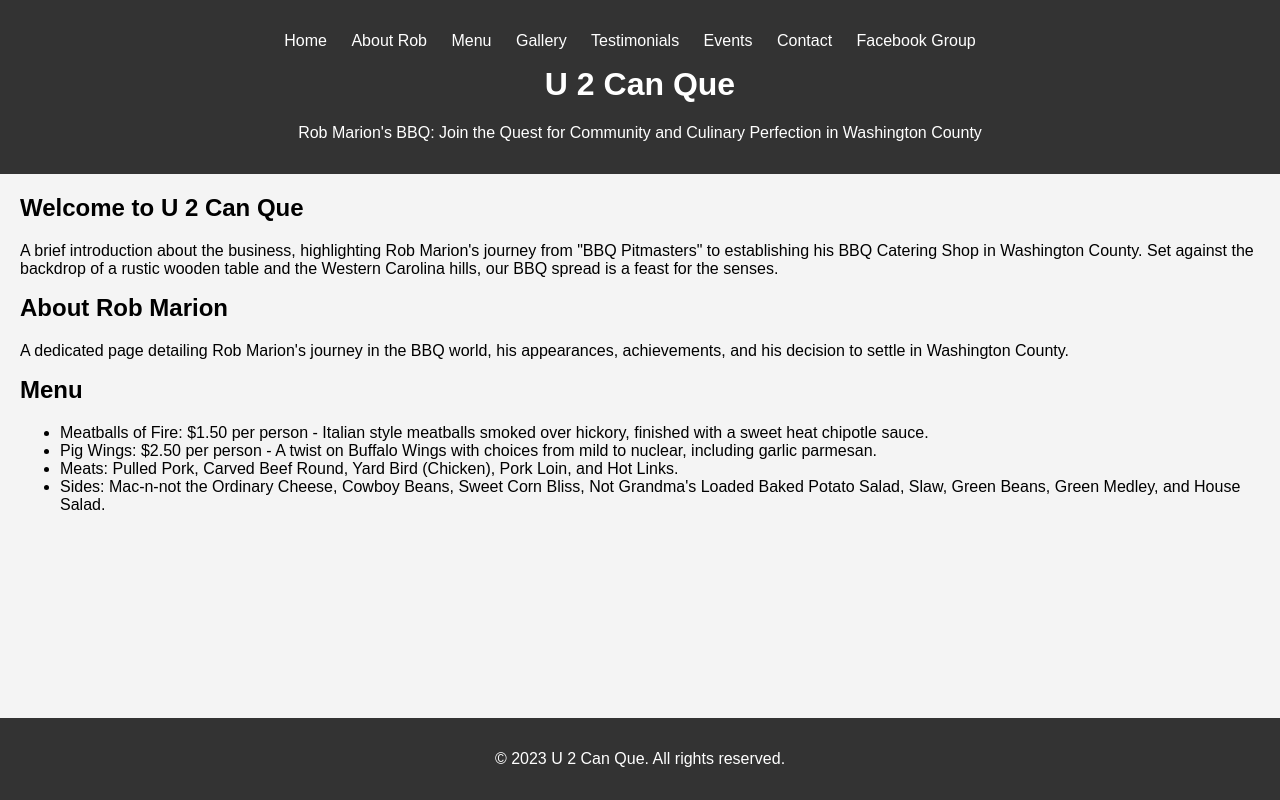
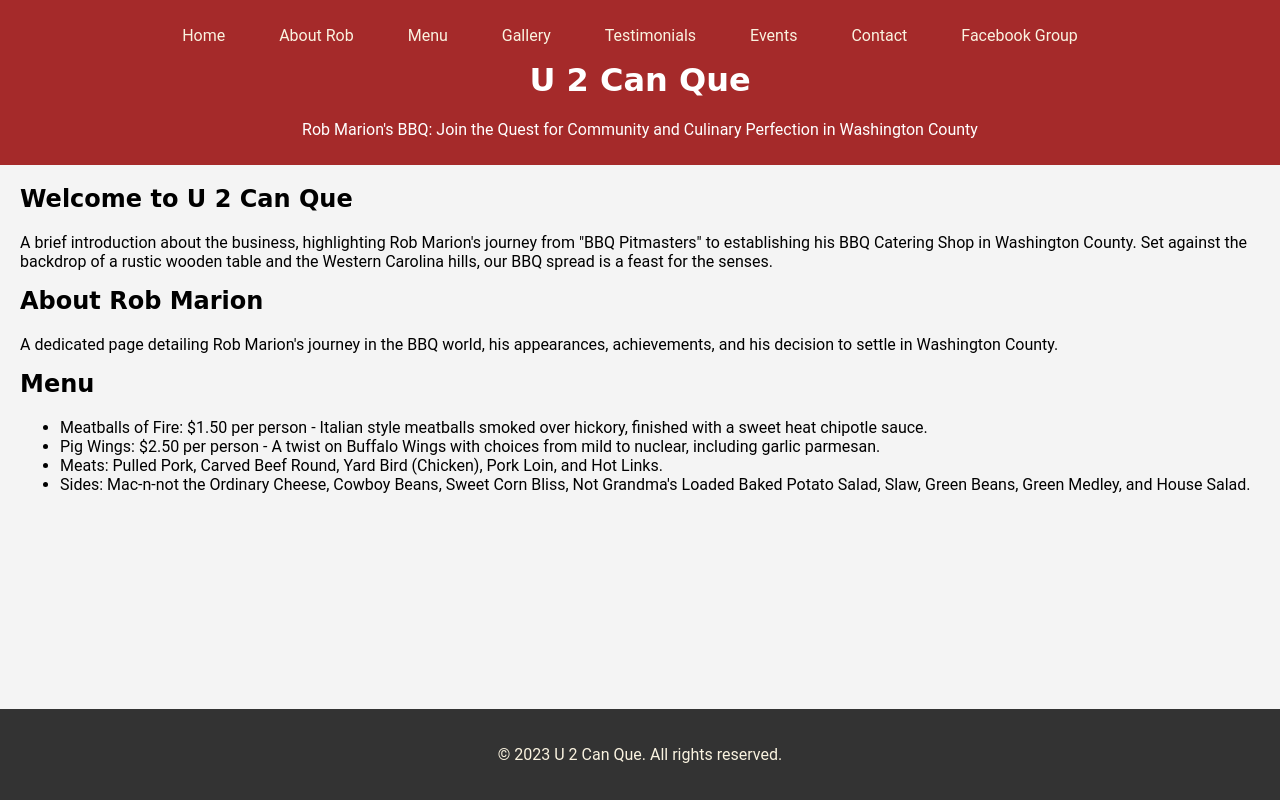
Before and after one commit to Jkeith3725/Jkeith3725.github.io, a plain HTML site: page index.html in a window 1280 px wide. Drawn offline with Linux system fonts and the light colour scheme.

Commit message:
updated page

```diff
--- a/Styles.css
+++ b/Styles.css
@@ -50,3 +50,41 @@ footer {
     bottom: 0;
     width: 100%;
 }
+@import url('https://fonts.googleapis.com/css2?family=Patrick+Hand&family=Roboto:wght@400;700&display=swap');
+body {
+    font-family: 'Roboto', sans-serif;
+}
+h1, h2, h3 {
+    font-family: 'Patrick Hand', cursive;
+}
+header {
+    background-color: #A52A2A;
+    padding: 10px 0;
+    position: sticky;
+    top: 0;
+    z-index: 1000;
+}
+nav a {
+    color: #FAF3E0;
+    margin: 0 15px;
+    text-decoration: none;
+}
+.btn {
+    background-color: #8B4513;
+    color: #FAF3E0;
+    padding: 10px 15px;
+    border: none;
+    border-radius: 5px;
+    transition: background-color 0.3s;
+}
+.btn:hover {
+    background-color: #A52A2A;
+}
+footer {
+    background-color: #333333;
+    color: #FAF3E0;
+    padding: 20px 0;
+}
+@media (max-width: 768px) {
+    /* Adjust styles for mobile devices here */
+}
```
